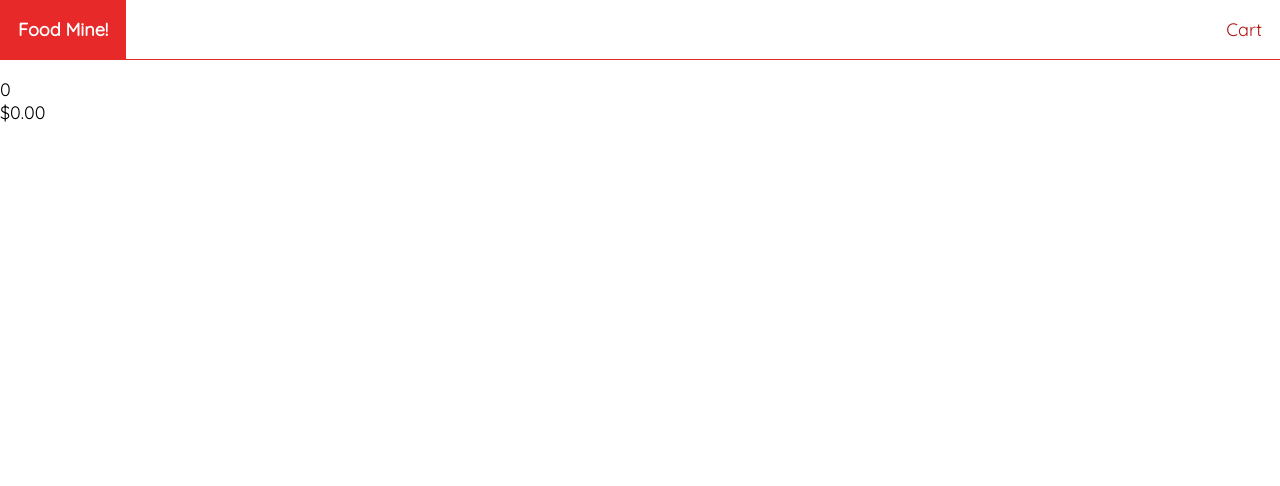
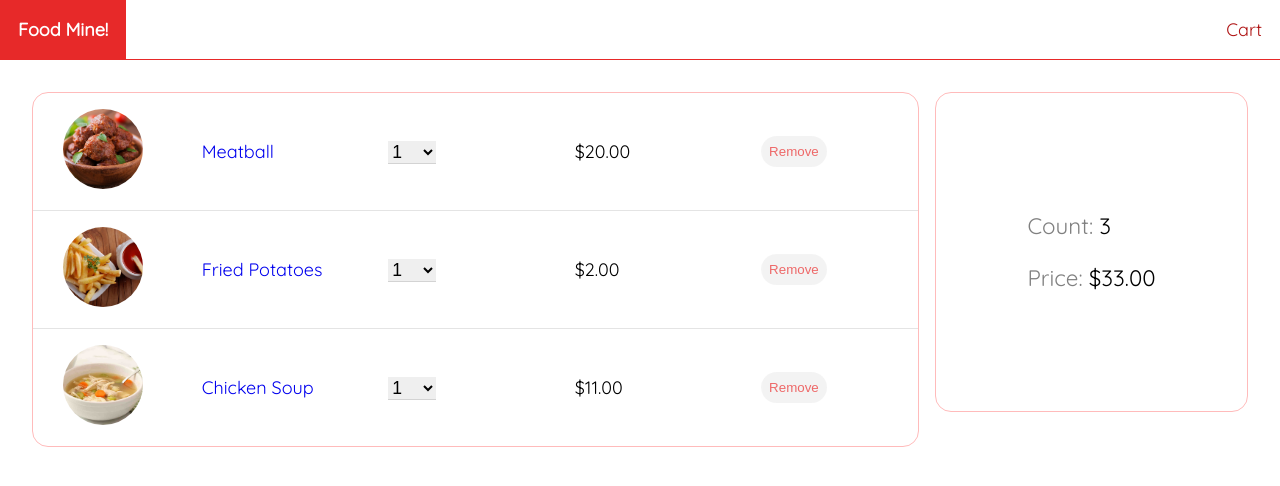
Before and after one commit to LuckShark/Portal-Food, an Angular app: page /cart-page in a window 1280 px wide. Shown: the top 486 px of the page. Built offline with nearby package versions, Linux system fonts and the light colour scheme.

Commit message:
css in cart page

```diff
--- a/src/app/cart-page/cart-page.component.css
+++ b/src/app/cart-page/cart-page.component.css
@@ -0,0 +1,108 @@
+.container{
+    display: flex;
+    flex-wrap: wrap;
+    align-items: flex-start; /* by defalt, its "strech"*/
+    margin: 1.5rem;
+}
+
+ul{
+    display: flex;
+    flex-direction: column;
+    flex: 3 0; /* quer dizer que deve ter 3x o tamanho do outro componente (div checkout) e o 0 é que não faz shirnk*/
+    justify-content: space-evenly;
+    border: 1px solid #ffbbbb;
+    border-radius: 1rem;
+    list-style-type: none;
+    margin: .5rem;
+    padding: 0;
+}
+
+ul li{
+    display: flex;
+    justify-content: space-around;
+    align-items: center;
+    flex-wrap: wrap;
+    border-bottom: 1px solid #e4e4e4;
+}
+
+ul li:last-child {
+    border: none;
+}
+
+ul li img{
+    width: 5rem;
+    height: 5rem;
+    border-radius: 100rem;
+    object-fit: cover;
+}
+
+ul li div{
+    padding: 1rem;
+}
+
+ul li div:not(:first-child){
+    flex-basis: 18%;
+}
+
+ul li select{
+    width: 3rem;
+    outline: none;
+    border: none;
+    border-bottom: 1px solid lightgray;
+    font-size: 1.1rem;
+    font-weight: 100;
+}
+
+ul .remove-button{
+    border-radius: 1rem;
+    border: none;
+    padding: .5rem;
+    color: #e72929;
+    opacity: .7;
+    outline: none;
+}
+
+ul .remove-button:hover{
+    opacity: 1;
+    cursor: pointer;
+    background-color: #a01111;
+    color: white;
+    transition: background-color 0.4s ease;
+}
+
+.checkout{
+    display: flex;
+    flex-direction: column;
+    justify-content: space-between;
+    align-items: center;
+    flex: 1 3;
+    height: 20rem;
+    border: 1px solid #ffbbbb;
+    border-radius: 1rem;
+    padding: .5rem;
+    margin: .5rem;
+}
+
+.checkout>div{
+    font-size: 1.4rem;
+    margin: 1rem;
+    flex: 3;
+    display: flex;
+    flex-direction: column;
+    justify-content: center;
+    align-items: flex-start;
+}
+
+.checkout .foods-count{
+    margin-bottom: 1.5rem;
+}
+
+.checkout .foods-count::before{
+    content: 'Count: ';
+    color: gray;
+}
+
+.checkout .total-price::before{
+    content: 'Price: ';
+    color: gray;
+}
--- a/src/app/cart-page/cart-page.component.html
+++ b/src/app/cart-page/cart-page.component.html
@@ -1,3 +1,4 @@
+<div class="container">
     <ul>
         <li *ngFor="let cartItem of cart.items">
             <div>
@@ -25,7 +26,7 @@
             </div>
 
             <div>
-            <button class="reomve-button" (click)="removeFromCart(cartItem)">
+                <button class="remove-button" (click)="removeFromCart(cartItem)">
                     Remove
                 </button>
             </div>
@@ -39,3 +40,4 @@
             <div class="total-price">{{cart.totalPrice | currency}}</div>
         </div>
     </div>
+</div>
--- a/src/app/cart-page/cart-page.component.ts
+++ b/src/app/cart-page/cart-page.component.ts
@@ -2,6 +2,7 @@ import { Component, OnInit } from '@angular/core';
 import { CartService } from '../services/cart/cart.service';
 import { Cart } from '../shared/models/Cart';
 import { CartItem } from '../shared/models/CartItem';
+import { FoodService } from '../services/food/food.service';
 
 @Component({
   selector: 'app-cart-page',
@@ -12,7 +13,12 @@ export class CartPageComponent implements OnInit {
 
   cart!:Cart;
 
-  constructor(private cartService: CartService) {
+  //DONT FORGET - REMOVE THE foodservice
+  constructor(private cartService: CartService, private foodservice:FoodService) {
+    let foods = foodservice.getAll();
+    cartService.addToCart(foods[1]);
+    cartService.addToCart(foods[3]);
+    cartService.addToCart(foods[4]);
     this.setCart();
   }
 
```
Lines whose indentation alone changed are shown as unchanged.
